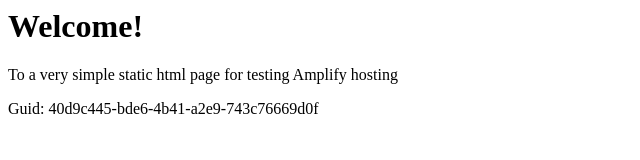
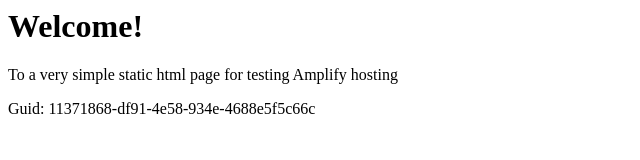
Before and after one commit to aws-aemilia-pdx/Github-PR-Commit-Integration-Test-DoNotTouch-GitHubWebhookPushCanaryTest-v1-prod-us-west-2, a website: page src/index.html in a window 1280 px wide. Shown: the full height of the page, 0-640 px from the left. Drawn offline with Linux system fonts and the light colour scheme.

Commit message:
commit from integ tests

```diff
--- a/src/index.html
+++ b/src/index.html
@@ -12,6 +12,6 @@
 <body>
     <h1>Welcome!</h1>
     <p>To a very simple static html page for testing Amplify hosting</p>
-    <p>Guid: 40d9c445-bde6-4b41-a2e9-743c76669d0f</p></body>
+    <p>Guid: 11371868-df91-4e58-934e-4688e5f5c66c</p></body>
 
 </html>
```
